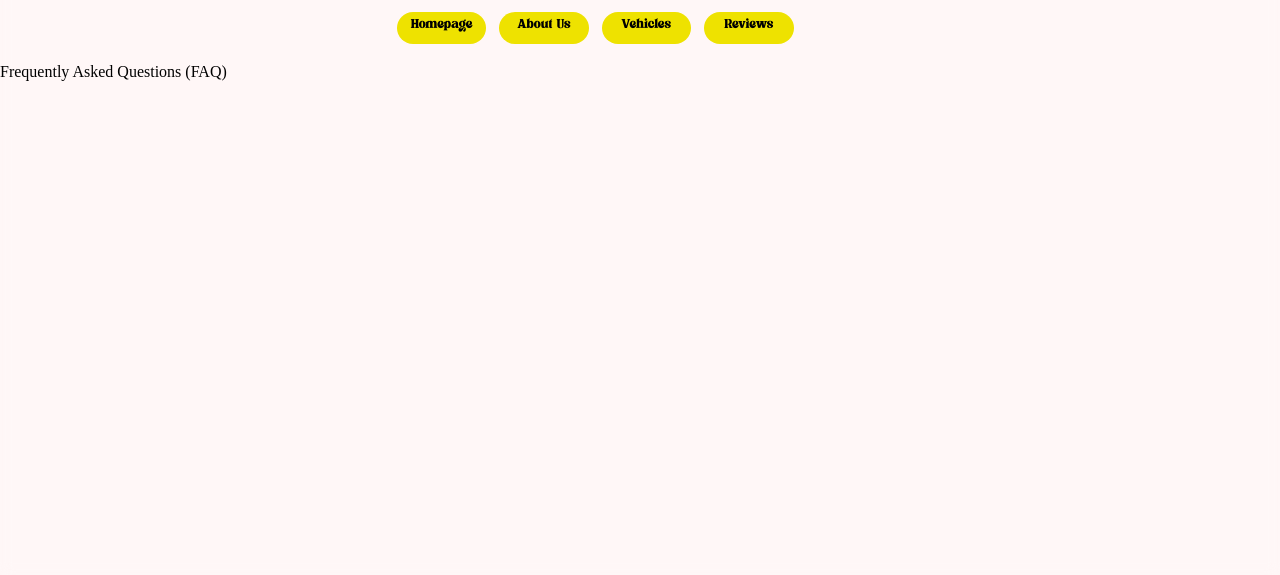
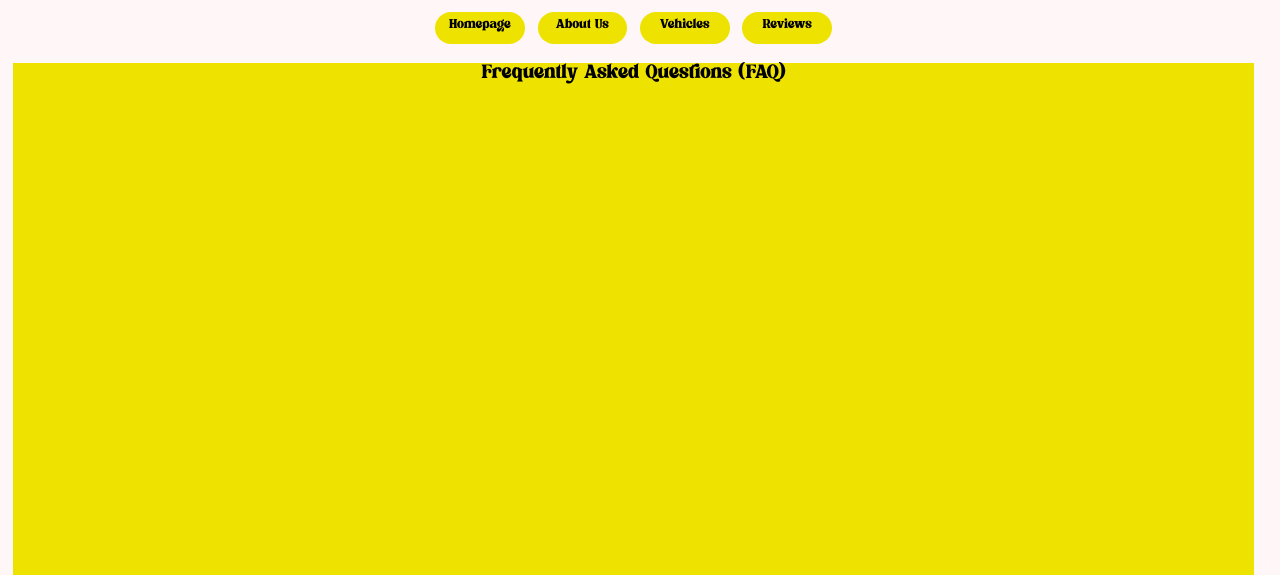
Before and after one commit to Dumba-coded/PHPMAMAHELPME, a PHP site: page /Landing.html in a window 1280 px wide; the page is wider, and only the part inside the window is pictured. Shown: the part 449-1024 px from the top of that part. Run offline with PHP 8.4, Linux system fonts and the light colour scheme.

Commit message:
THE FADE IS FRYING MEEEEEEEEE

```diff
--- a/Landing.html
+++ b/Landing.html
@@ -23,7 +23,7 @@
             <div class="navbtnlow">Reviews</div>
         </div>
         <div class="faq">
-        <span>Frequently Asked Questions (FAQ)</span>
+            <span class="faqhead">Frequently Asked Questions (FAQ)</span>
         </div>
     </div>
 </body>
--- a/landingstyle.css
+++ b/landingstyle.css
@@ -18,6 +18,16 @@ body {
     position: sticky;
     top: 0;
     z-index: 10;
+}
+
+.navbtn {
+    font-family: Poppins;
+    font-size: 1vw;
+    font-weight: bold;
+}
+
+.navbtn:hover {
+    border-bottom: .1vw solid rgba(0, 0, 0, 1);
 }
 
 .logopic {
@@ -51,7 +61,7 @@ body {
     display: flex;
     flex-direction: row;
     margin-top: 1vw;
-    margin-left: 30vw;
+    margin-left: 33vw;
     height: 4vw;
     width: 100vw;
 }
@@ -71,18 +81,44 @@ body {
 
 .bigpic {
     margin-left: 1vw;
-    width: 95vw;
+    width: 97vw;
     height: 30vw;
     margin-top: 1vw;
+    margin-right: 1vw;
 }
 
 .faq {
     display: flex;
     flex-direction: column;
     height: 40vw;
+    width: 97vw;
+    margin-left: 1vw;
+    margin-right: 1vw;
+    background-color: rgb(238, 226, 0);
+}
+
+.faqhead {
+    font-family: Flagfies;
+    font-size: 1.5vw;
+    text-align: center;
 }
 
 @font-face {
   font-family: FlagFies;
   src: url(fonts/Flagfies.ttf);
 }
+
+@font-face {
+  font-family: Poppins;
+  src: url(fonts/Poppins-Regular.ttf);
+}
+
+
+@keyframes fadeIn {
+0% {
+    opacity: 0;
+}
+100% {
+    opacity: 1;
+}
+}
```
Also changed, not shown: Flagfies.otf (deleted), Flagfies.ttf (deleted), fonts/Poppins-Bold.ttf (added), fonts/Poppins-Italic.ttf (added), fonts/Poppins-Regular.ttf (added).
